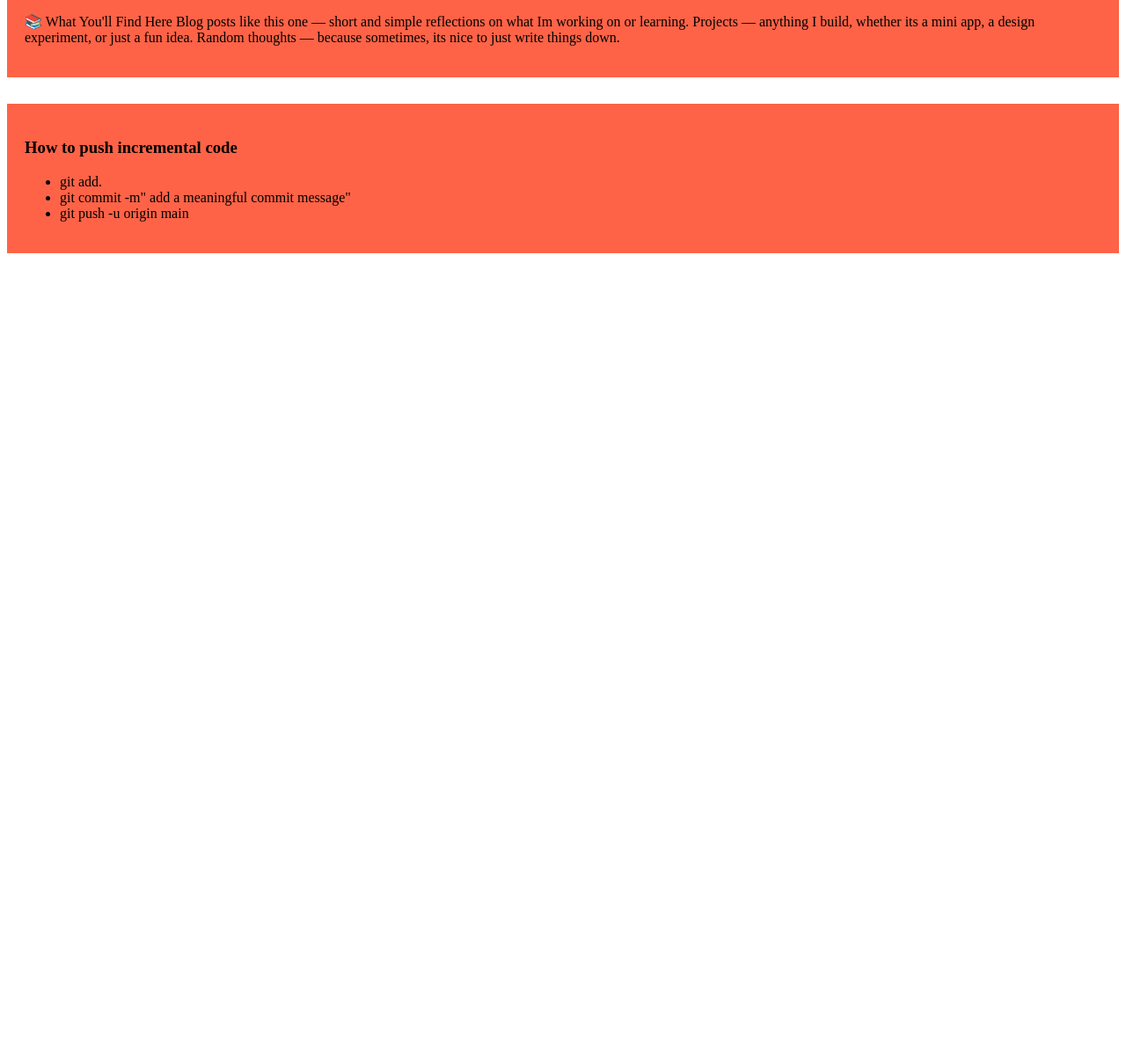
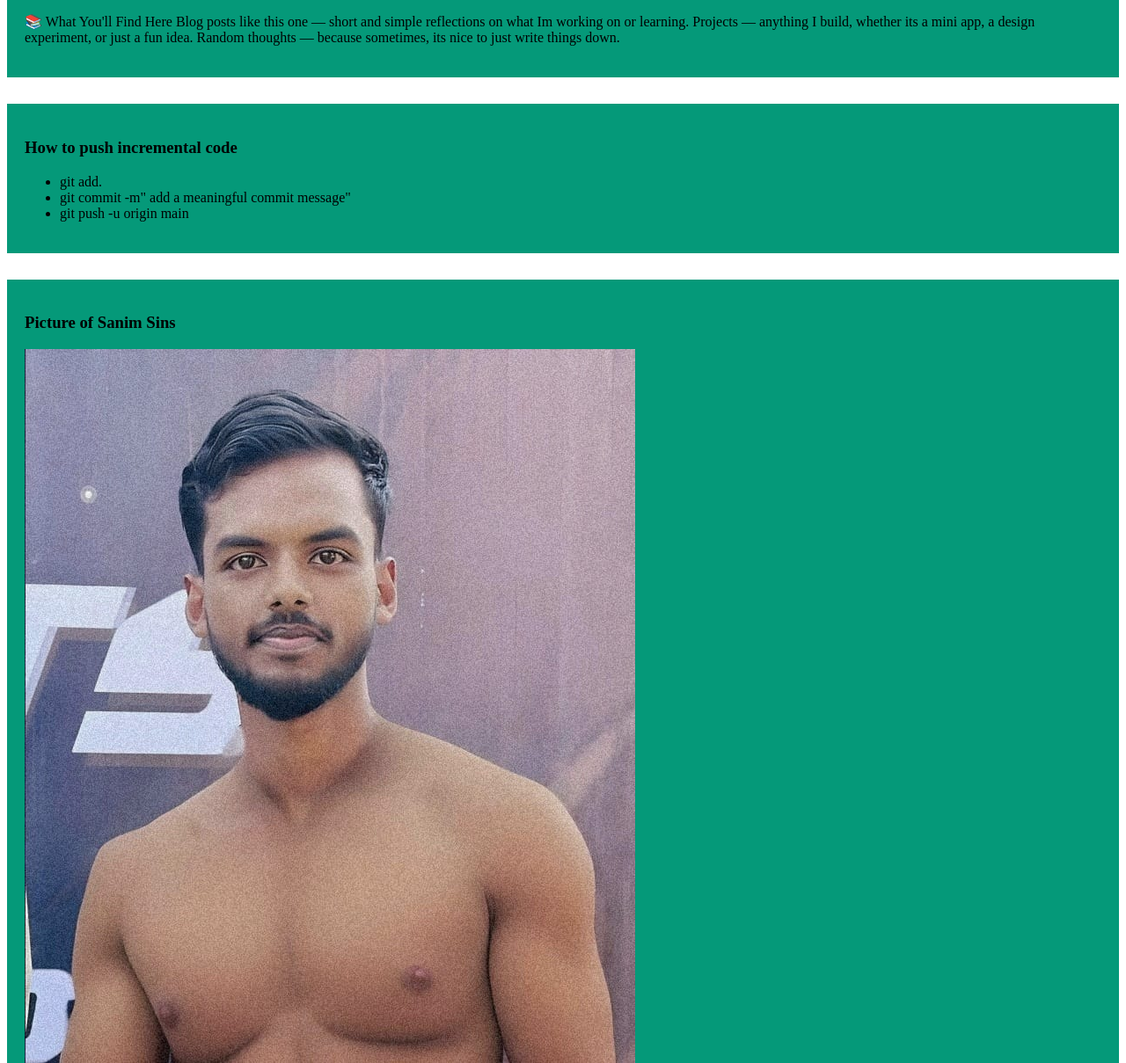
Before and after one commit to MuhammadKz/my-simple-website, a plain HTML site: page index.html in a window 1280 px wide. Shown: the part 471-1680 px from the top of the page at 88% size. Before the commit the page ends 800 px from the top, so only its background shows below. Drawn offline with Linux system fonts and the light colour scheme.

Commit message:
added picture

```diff
--- a/index.html
+++ b/index.html
@@ -33,5 +33,10 @@
             <li>git push -u origin main</li>
         </ul>
     </div>
+    <div>
+        <h3>Picture of Sanim Sins</h3>
+        <img src="images/Steel Sanim.jpg" alt="Sanim Sins">
+
+    </div>
 </body>
 </html>
--- a/styles/blog.css
+++ b/styles/blog.css
@@ -1,8 +1,6 @@
 div{
-    background-color : tomato;
+    background-color : rgb(5, 153, 121);
     padding : 20px;
     margin-bottom: 30px;
 
-
-
 }
```
Also changed, not shown: images/Steel Sanim.jpg (added).
